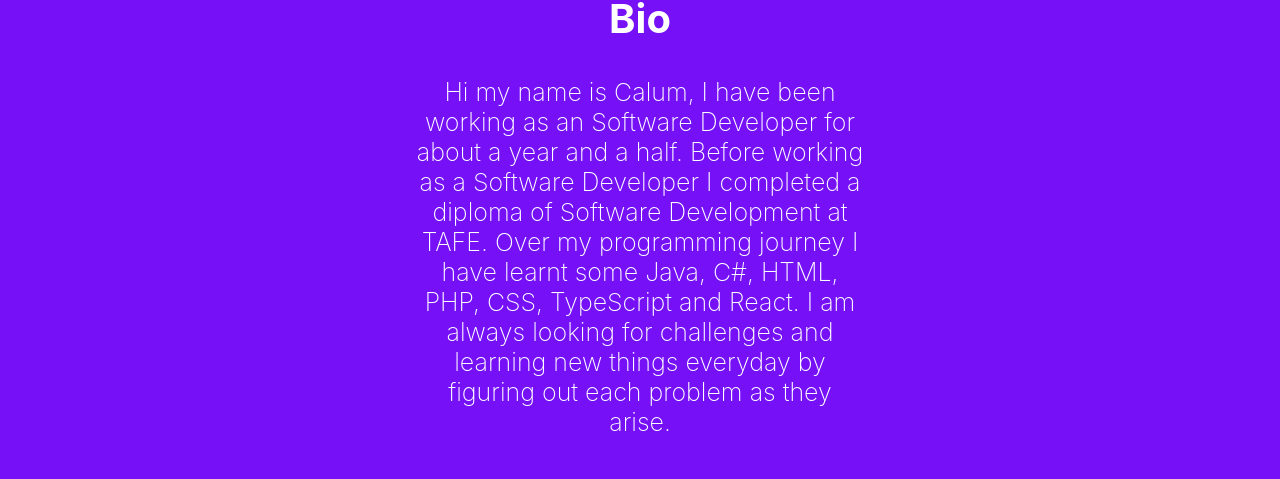
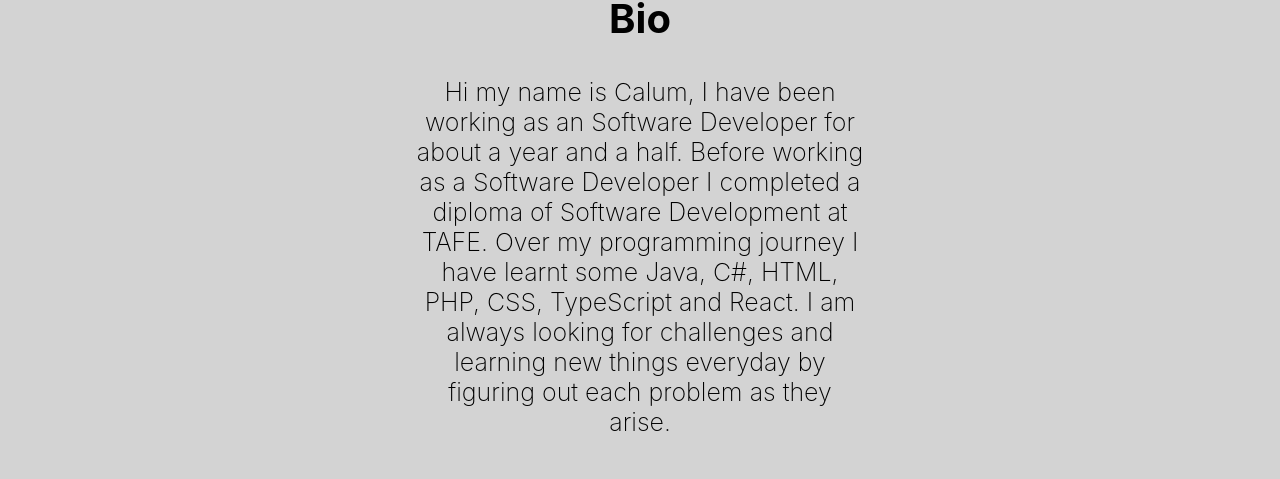
Before and after one commit to CalumSmith2401/my-portfolio, a React (Create React App) app: page / in a window 1280 px wide. Shown: the part 436-915 px from the top of the page. Built offline with nearby package versions, Linux system fonts and the light colour scheme.

Commit message:
minor colour changes

```diff
--- a/src/App.css
+++ b/src/App.css
@@ -19,8 +19,8 @@
   display: flex;
   flex-direction: column;
   font-size: calc(10px + 2vmin);
-  background-color: #7510f7;
-  color: white;
+  background-color: lightgrey;
+  color: black;
 }
 
 .App-portfolio {
--- a/src/styles.ts
+++ b/src/styles.ts
@@ -28,7 +28,7 @@
 }));
 
 export const P1 = styled.p(() => ({
-  color: "white",
+  color: "black",
   textAlign: "center",
   boxSizing: "border-box",
   bottom: 0,
@@ -93,7 +93,7 @@
 export const SkillsBody = styled.body(() => ({
   paddingBottom: "100px",
   paddingTop: "20px",
-  background: "#7510f7",
+  background: "lightgrey",
 }));
 
 export const LINK = styled.a(() => ({
```
Also changed, not shown: 1 other file (tests, documents, lock files or other folders).
